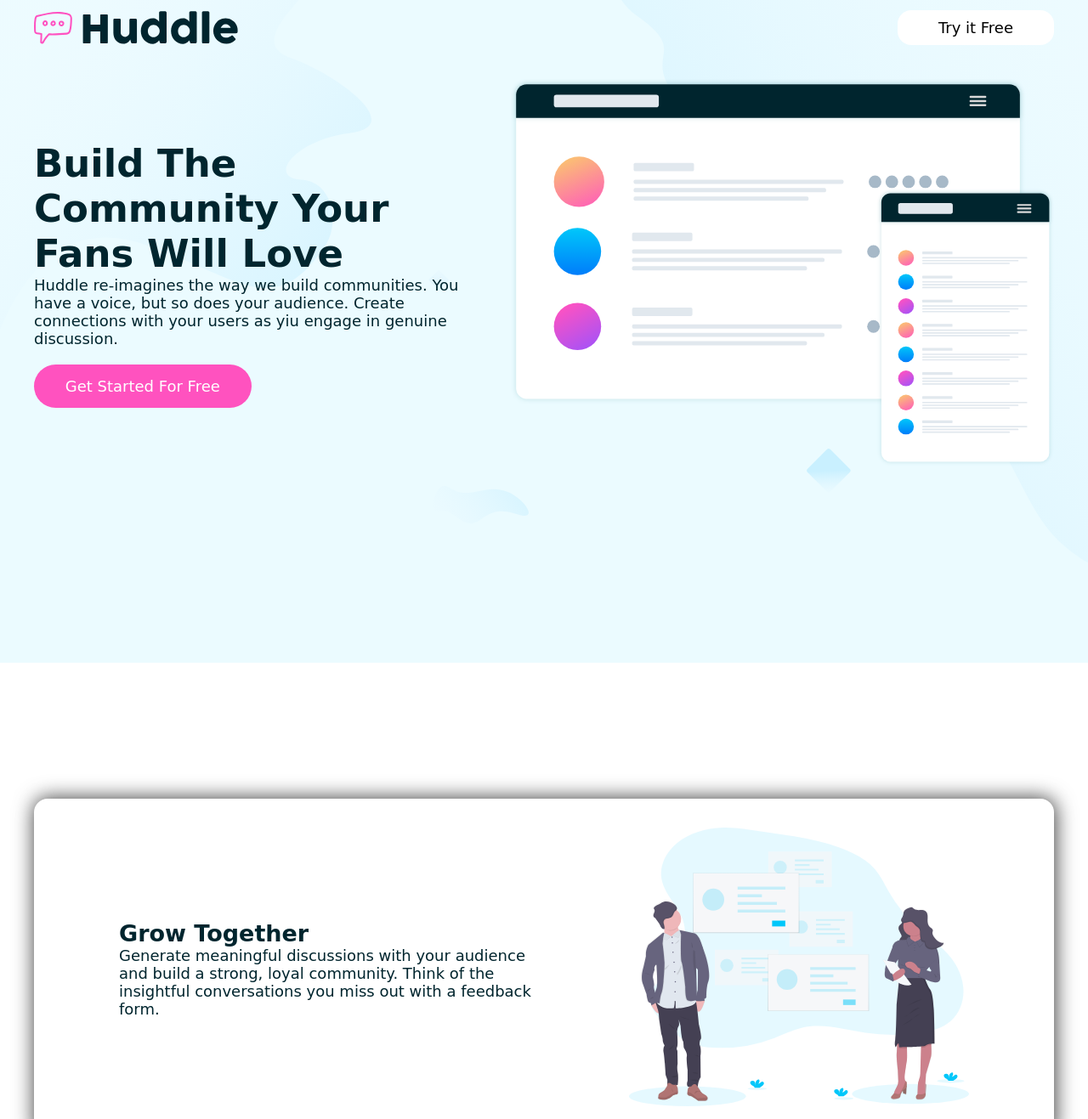
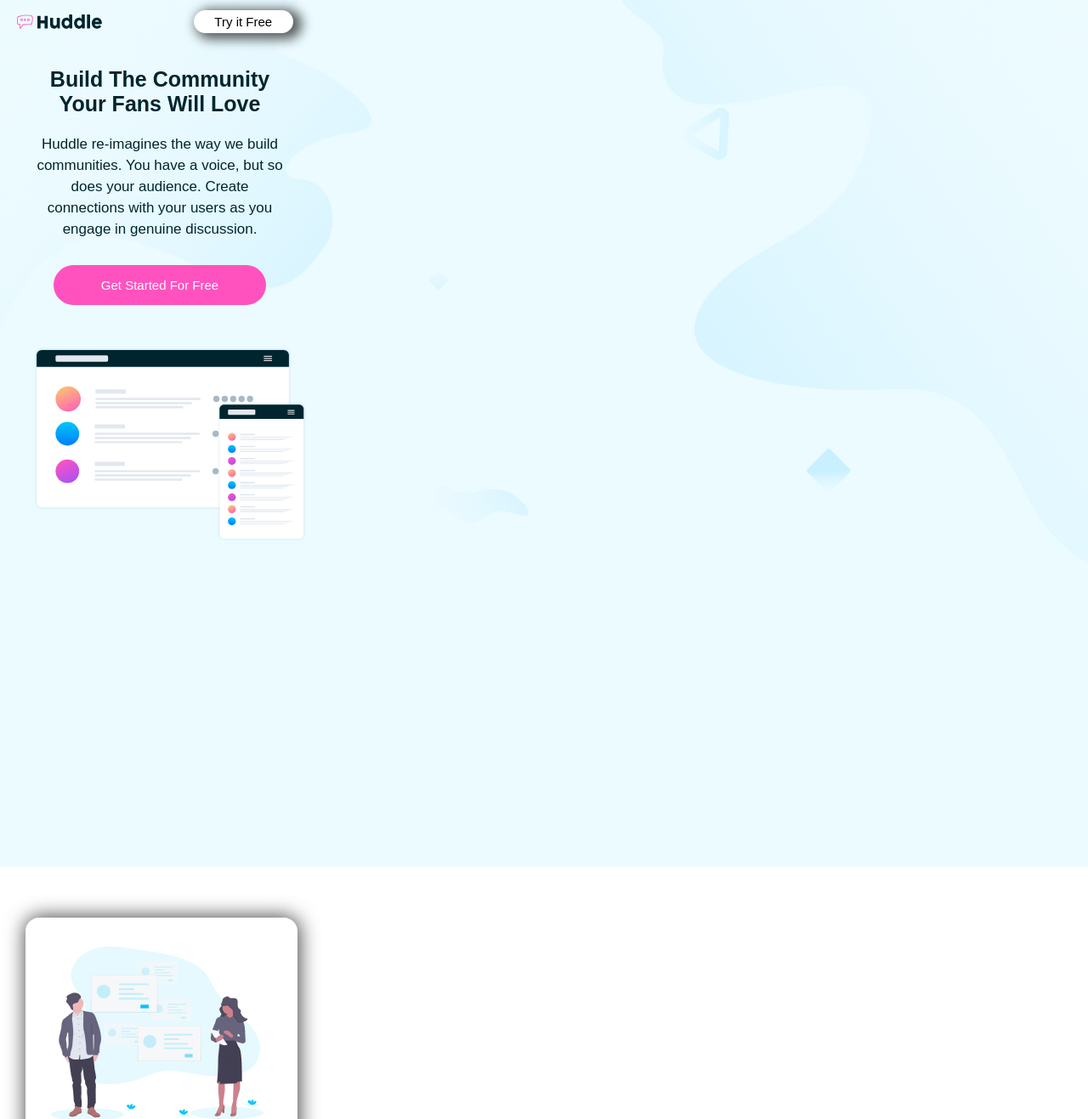
Before and after one commit to spookyice07/Huddle-website, a plain HTML site: page index.html in a window 1280 px wide. Shown: the part 20-1337 px from the top of the page at 85% size. Drawn offline with Linux system fonts and the light colour scheme.

Commit message:
added mobile resposiveness

```diff
--- a/app.css
+++ b/app.css
@@ -3,17 +3,11 @@
     padding:0px;
     box-sizing: border-box;
 }
-@import url('https://fonts.googleapis.com/css2?family=Barlow+Semi+Condensed:wght@100&family=Lato:wght@300&family=Open+Sans:wght@300&family=Poppins:wght@300&family=Roboto+Serif:opsz,wght@8..144,200&family=Roboto:wght@100&family=Updock&display=swap');
+
 body{
     font-size: 18px;
-    font-family: 'Barlow Semi Condensed', sans-serif;
-        font-family: 'Lato', sans-serif;
-        font-family: 'Open Sans', sans-serif;
-        font-family: 'Poppins', sans-serif;
-        font-family: 'Roboto', sans-serif;
-        font-family: 'Roboto Serif', serif;
-        font-family: 'Updock', cursive;
-        color:var(--verydarkcyan-color)
+    color:var(--verydarkcyan-color);
+    font-family: sans-serif;
 }
 :root{
     --pink-color:hsl(322, 100%, 66%);
@@ -52,6 +46,11 @@
     color:black;
     text-decoration: none;
 }
+.signin:hover{
+    box-shadow: 1px 14px 39px 11px rgba(0, 0, 0, 0.65);
+        -webkit-box-shadow: 1px 14px 39px 11px rgba(0, 0, 0, 0.65);
+        -moz-box-shadow: 1px 14px 39px 11px rgba(0, 0, 0, 0.65);
+}
 .hero-flex{
     display: flex;
     justify-content: space-between;
@@ -61,6 +60,9 @@
 .hero-write{
     width:80%;
     margin-right: 50px;
+}
+.hero-write p{
+    line-height: 25px;
 }
 .hero-write h1{
     font-size: 45px;
@@ -74,6 +76,10 @@
     border-radius: 1.7rem;
     cursor: pointer;
     margin-top: 20px;
+}
+.btn:hover{
+    opacity: 0.5px;
+    filter: blur(2px);
 }
 .btn a {
     color: white;
@@ -154,6 +160,9 @@
     text-decoration: none;
     margin-bottom: 20px;
 }
+.footer-h1 a:hover{
+    text-decoration: underline;
+}
 .info{
    display: flex;
     margin-bottom: 10px;
@@ -173,5 +182,142 @@
     border-radius: 2rem;
     text-align: center;
     margin-left: 20px;
-    padding-top:6px;
+    padding-top:9px;
 }
+.socials-icons a:hover{
+    border:pink 1px solid;
+    color: pink;
+}
+
+/*Mobile Screen*/
+@media (min-width:375px) {
+    body{
+        font-size:15px;
+    }
+    .container{
+       width:375px;
+        margin-left: 20px;
+    }
+.nav{
+    display: grid;
+    width:375px;
+    grid-template-columns: 1fr 1fr;
+    grid-gap:40px;
+}
+.nav img{
+    width:100px;
+}
+.signin{
+    min-width:50px;
+    padding: 20px;
+    margin-right: 50px;
+    padding-top:5px;
+    padding-bottom: 5px;
+    text-align: center;
+    box-shadow: 6px 3px 14px 4px rgba(0, 0, 0, 0.65);
+        -webkit-box-shadow: 6px 3px 14px 4px rgba(0, 0, 0, 0.65);
+        -moz-box-shadow: 6px 3px 14px 4px rgba(0, 0, 0, 0.65);
+}
+
+/*hero section*/
+.header{
+    height:130vh;
+}
+.hero-flex{
+    display: grid;
+    text-align: center;
+    margin-left: 20px;
+}
+.hero-write h1{
+    font-size:25px;
+    text-align: center;
+}
+.hero-write p{
+    text-align: center;
+    font-size:17px;
+    padding-top:20px;
+}
+.btn{
+    text-align: center;
+    margin: auto;
+    width:250px;
+    margin-top: 30px;
+    margin-bottom: 50px;
+}
+.hero-img{
+    width:100%;
+    margin: auto;
+}
+.hero-img img{
+    width:320px;
+    margin-right: 50px;
+}
+
+/*main-section*/
+.section{
+    height: 1600px;
+}
+.sect{
+    width:320px;
+    margin-top:60px;
+    display: flex;
+    flex-direction: column-reverse;
+    margin-bottom: 20px;
+    height:470px;
+    margin-left: 10px;
+}
+.sect-img{
+    width: 100%;
+}
+.sect-img img{
+    width: 250px;
+    margin-left: 30px;
+    margin-right:30px;
+}
+.sect-write{
+    width:280px;
+    text-align: center;
+    line-height: 20px;
+}
+.sect-write h1{
+    margin-top: 30px;
+    margin-bottom: 10px;
+}
+.sect-reverse{
+    display: flex;
+    flex-direction:column ;
+}
+
+/*miniselect*/
+.mini-section{
+    width:350px;
+    height: 170px;
+    position: relative;
+    bottom:-70px;
+}
+.mini-section h1{
+    font-size:16px;
+    font-weight: bolder;
+    margin-left: 1px;
+    margin-right: 1px;
+    margin-bottom: 30px;
+}
+
+/*footer*/
+
+.logo img{
+    width:50%;
+}
+.footerlinks{
+    display: grid;
+}
+.footer-h1{
+    width:400px;
+}
+.socials-icons{
+    margin-left: 65px;
+}
+.closing{
+    text-align: center;
+}
+}
--- a/index.html
+++ b/index.html
@@ -23,7 +23,7 @@
           <div class="hero-write">
             <h1>Build The Community Your Fans Will Love</h1>
             <p>Huddle re-imagines the way we build communities. You have a voice, but so does your audience. Create connections
-              with your users as yiu engage in genuine discussion.</p>
+              with your users as you engage in genuine discussion.</p>
               <div class="btn">
                 <a href="#" target="_blank">Get Started For Free</a>
               </div>
@@ -48,7 +48,7 @@
         <img src="./images/illustration-grow-together.svg" alt="">
       </div>
     </div>
-    <div class="sect">
+    <div class="sect sect-reverse">
       <div class="sect-img">
         <img src="./images/illustration-flowing-conversation.svg" alt="">
       </div>
@@ -111,7 +111,7 @@
         </div>
       </div>
     </div>
-    <p>&copy; Copyright 2018, Made with love by spooky</p>
+    <p class="closing">&copy; Copyright 2018, Made with love by spooky</p>
   </footer>
 </body>
 </html>
```
